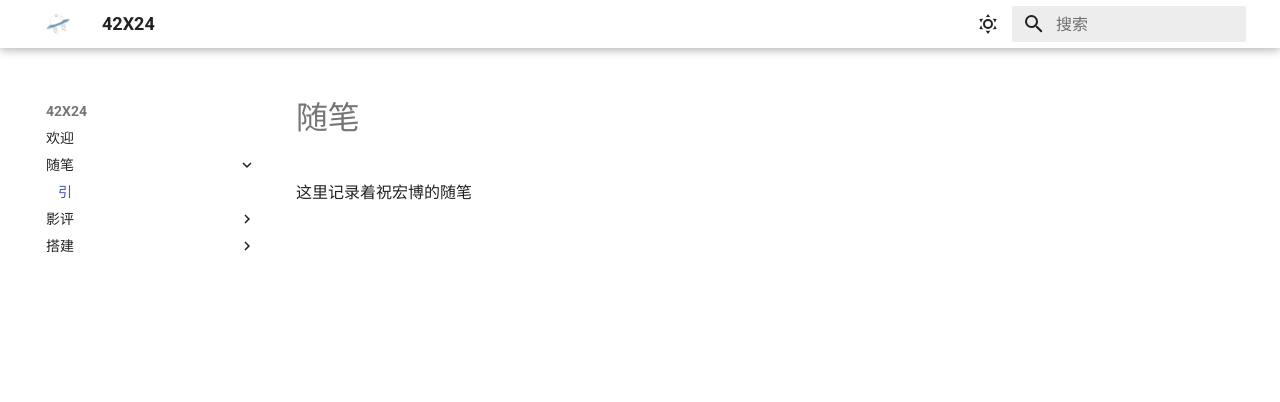
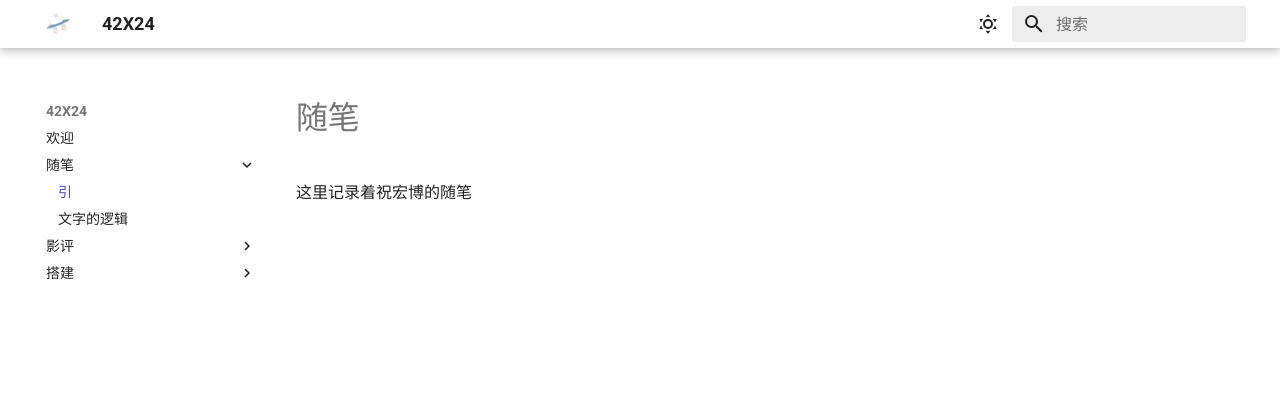
Before and after one commit to Wyatt-Zhu/MyBlog, an MkDocs documentation site: the page built from docs/随笔/index.md, in a window 1280 px wide. Shown: the top 402 px of the page. Built offline with MkDocs 1.6.1 and Material for MkDocs 9.7.7, drawn with Linux system fonts in a browser that asks for light colours.

Commit message:
Update mkdocs.yml

```diff
--- a/mkdocs.yml
+++ b/mkdocs.yml
@@ -64,6 +64,7 @@ nav:
   - 欢迎: "index.md"
   - 随笔:
       - 引: "随笔/index.md"
+      - 文字的逻辑: "随笔/文字的逻辑.md"
   - 影评:
       - 引: "影评/index.md"
   - 搭建:
```
